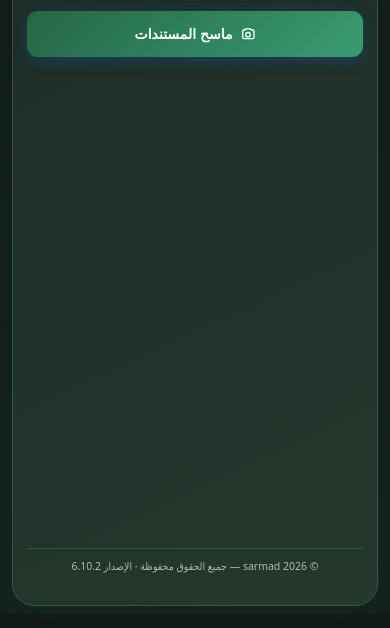
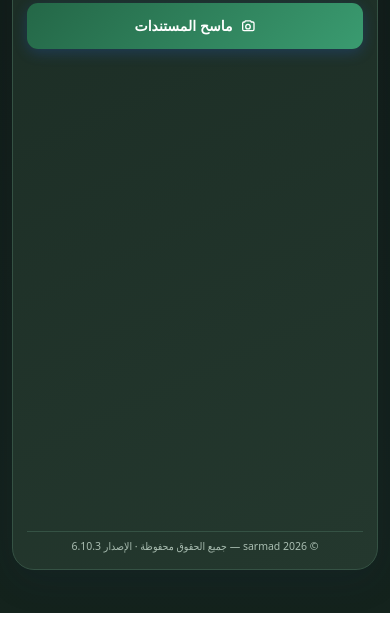
Before and after one commit to sarmad2016-prog/sarmad-zon, a plain HTML site: page s.scaner/index.html in a window 390 px wide. Shown: the part 231-859 px from the top of the page. Drawn offline with nearby package versions, Linux system fonts and the light colour scheme.

Commit message:
Improve mobile layout for launcher footer and crop controls

```diff
--- a/s.scaner/index.html
+++ b/s.scaner/index.html
@@ -256,6 +256,24 @@ h3.sec .selToggle.on{background:var(--grad);color:#fff;border-color:transparent}
 .card-print-preview{display:flex;flex-direction:column;align-items:center;gap:12px;max-height:38vh;overflow:auto;padding:8px;background:var(--card2);border:1px solid var(--line);border-radius:12px}
 .card-print-page{display:block;width:min(100%,320px);height:auto;background:#fff;box-shadow:0 2px 10px #0003}
 @media(max-width:520px){.card-print-controls{grid-template-columns:1fr}.card-print-hint{grid-column:auto}.card-print-card{padding:14px}}
+
+/* تحسين ملاءمة شاشة الهاتف */
+@media(max-width:600px){
+ #launcher{
+  min-height:calc(100vh - 112px);
+  min-height:calc(100svh - 112px);
+  margin-top:8px;
+  margin-bottom:8px;
+  padding-top:14px;
+  padding-bottom:10px;
+ }
+ #launcher .foot{margin-top:auto;padding-top:7px;padding-bottom:6px}
+ #editor #stage{max-height:34vh;max-height:34svh}
+ #editor #base{max-height:34vh;max-height:34svh}
+ #editor .btn.back{margin-bottom:5px;padding:6px 10px}
+ #editor .row{margin-top:5px;gap:6px}
+ #editor .row .btn{padding:8px 6px;font-size:12px}
+}
 </style>
 </head>
 <body class="launcher-mode">
@@ -541,7 +559,7 @@ h3.sec .selToggle.on{background:var(--grad);color:#fff;border-color:transparent}
 <script>
 'use strict';
 const $=id=>document.getElementById(id);
-const APP_VERSION='6.10.2';
+const APP_VERSION='6.10.3';
 
 /* ===== أيقونات SVG بدل الإيموجي =====
    بعض متصفحات الويب فيو المستخدمة في تطبيقات تغليف المواقع (مثل appsgeyser) لا تملك خط إيموجي كامل،
```
